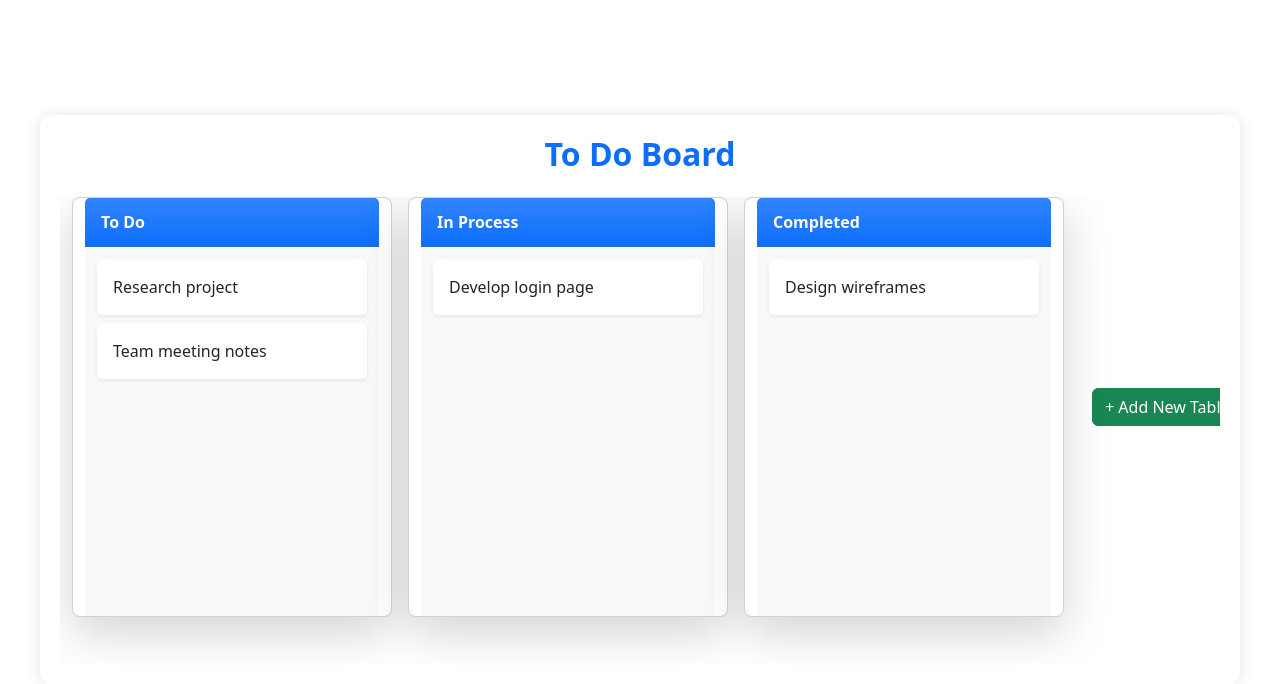
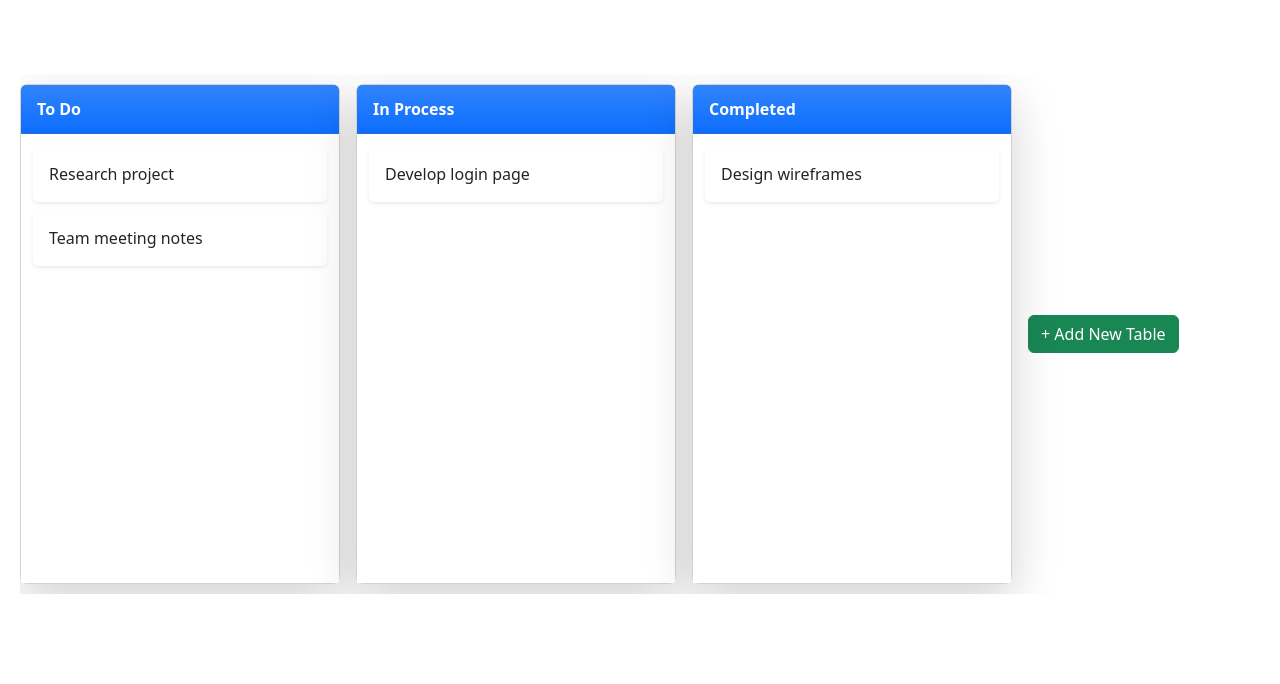
Before and after one commit to XSAVAS/ETodo, a React (Create React App) app in the folder etodo/: page / in a window 1280 px wide. Shown: the top 684 px of the page. Built offline with nearby package versions, Linux system fonts and the light colour scheme.

Commit message:
Todays Work

```diff
--- a/etodo/src/App.js
+++ b/etodo/src/App.js
@@ -6,11 +6,9 @@ import Board from './components/Board';
 
 function App() {
   return (
-    <div className="app-container d-flex justify-content-center align-items-center">
-      <div className="board-wrapper">
-        <h2 className="text-center fw-bold text-primary mb-4"> To Do Board</h2>
-        <Board />
-      </div>
+    <div className="app-container">
+      <h2 className="text-center fw-bold text-white mb-3"> ToDo Board</h2>
+      <Board />
     </div>
   );
 }
--- a/etodo/src/components/Board.js
+++ b/etodo/src/components/Board.js
@@ -2,7 +2,6 @@
 import React, { useState } from 'react';
 import Table from './Table';
 import AddTable from './AddTable';
-import { Row } from 'reactstrap';
 
 const Board = () => {
   const [tables, setTables] = useState([
@@ -19,13 +18,18 @@ const Board = () => {
   };
 
   return (
-    <div className="px-4 pb-5" style={{ overflowX: 'auto' }}>
-      <Row className="flex-nowrap" style={{ whiteSpace: 'nowrap' }}>
-        {tables.map((table, index) => (
-          <Table key={index} title={table.title} tasks={table.tasks} />
-        ))}
-        <AddTable onClick={handleAddTable} />
-      </Row>
+    <div
+      style={{
+        display: 'flex',
+        overflowX: 'auto',
+        width: '100%',
+        padding: '10px 0',
+      }}
+    >
+      {tables.map((table, index) => (
+        <Table key={index} title={table.title} tasks={table.tasks} />
+      ))}
+      <AddTable onClick={handleAddTable} />
     </div>
   );
 };
--- a/etodo/src/components/Table.js
+++ b/etodo/src/components/Table.js
@@ -7,7 +7,7 @@ const Table = ({ title, tasks }) => {
   return (
     <Card
       className="me-3 table-column shadow-lg rounded-3"
-      style={{ minWidth: '320px', maxWidth: '320px', height: '420px' }} // toplam yükseklik azaltıldı
+      style={{ minWidth: '320px', maxWidth: '320px', height: '500px' }}
     >
       <CardHeader
         className="bg-gradient text-white fw-bold"
@@ -16,9 +16,10 @@ const Table = ({ title, tasks }) => {
         {title}
       </CardHeader>
       <CardBody
-        className="bg-light overflow-auto"
+        className="overflow-auto"
         style={{
           height: 'calc(100% - 56px)', // header yüksekliği çıkarıldı
+          backgroundColor: 'white', // gri arka plan kaldırıldı
           padding: '0.75rem',
         }}
       >
--- a/etodo/src/index.css
+++ b/etodo/src/index.css
@@ -1,31 +1,23 @@
 /* index.css */
 
-body, html {
+html, body {
+  height: 100%;
   margin: 0;
-  padding: 0;
-  height: 100%;
-  background-color: #f1f3f5;
+  background-color: #6a0000; /* Mavi arka plan rengi */
   font-family: 'Segoe UI', Tahoma, Geneva, Verdana, sans-serif;
 }
 
 .app-container {
+  display: flex;
+  flex-direction: column;
+  align-items: center;
   height: 100vh;
-  display: flex;
-  justify-content: center;
-  align-items: center;
-}
-
-.board-wrapper {
-  max-width: 1200px;
-  width: 100%;
   padding: 20px;
-  background: white;
-  border-radius: 12px;
-  box-shadow: 0 0 15px rgba(0,0,0,0.1);
+  box-sizing: border-box;
 }
 
 .task-card:hover {
-  background-color: #e9f5ff;
+  background-color: #90a6b6;
   transition: 0.2s;
   cursor: pointer;
 }
```
